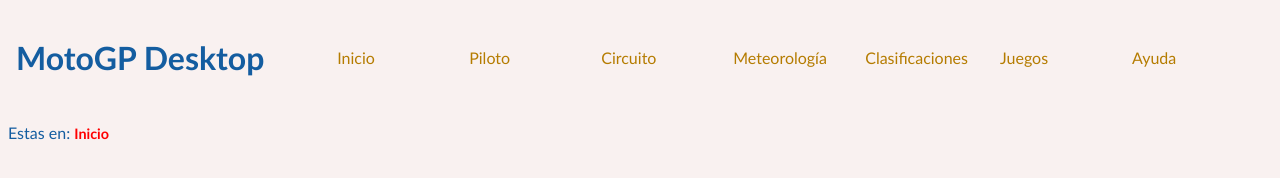
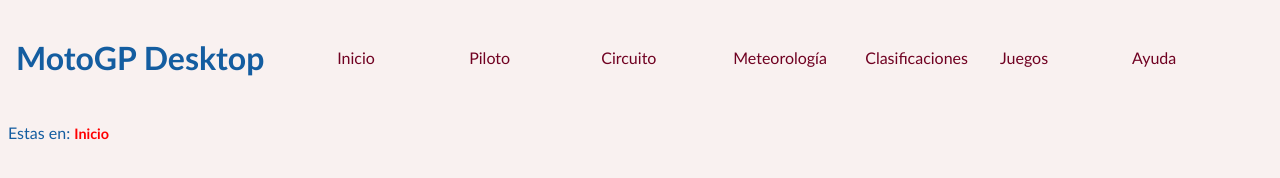
Before and after one commit to uo296102/SEW, a plain HTML site: page index.html in a window 1280 px wide. Drawn offline with Linux system fonts and the light colour scheme.

Commit message:
Add files via upload

```diff
--- a/estilo/estilo.css
+++ b/estilo/estilo.css
@@ -27,10 +27,10 @@ header, header a{
 
 header nav > a {
     font-size: 1rem;
-    color: #b57c00;
+    color: #700121;
 }
 a.active {
-    color: #b57c00;
+    color: #700121;
 }
 
 
```
